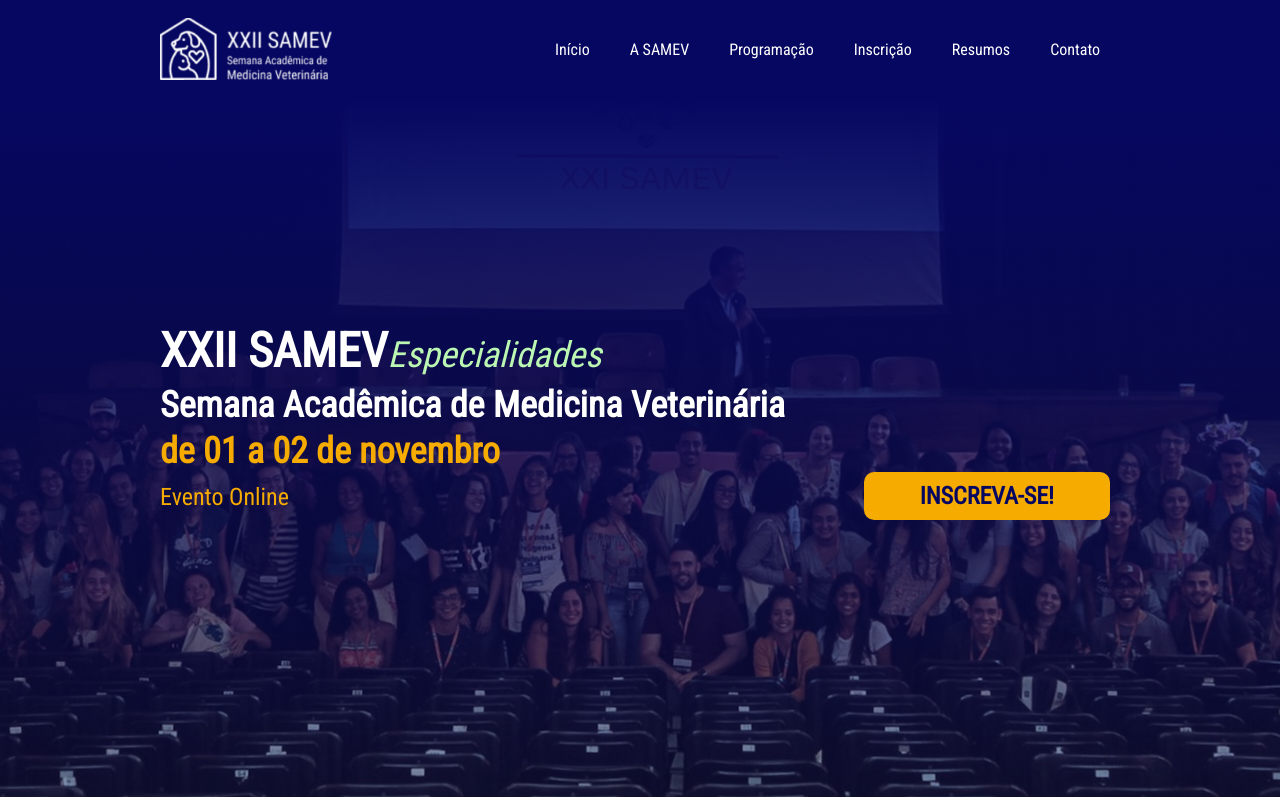
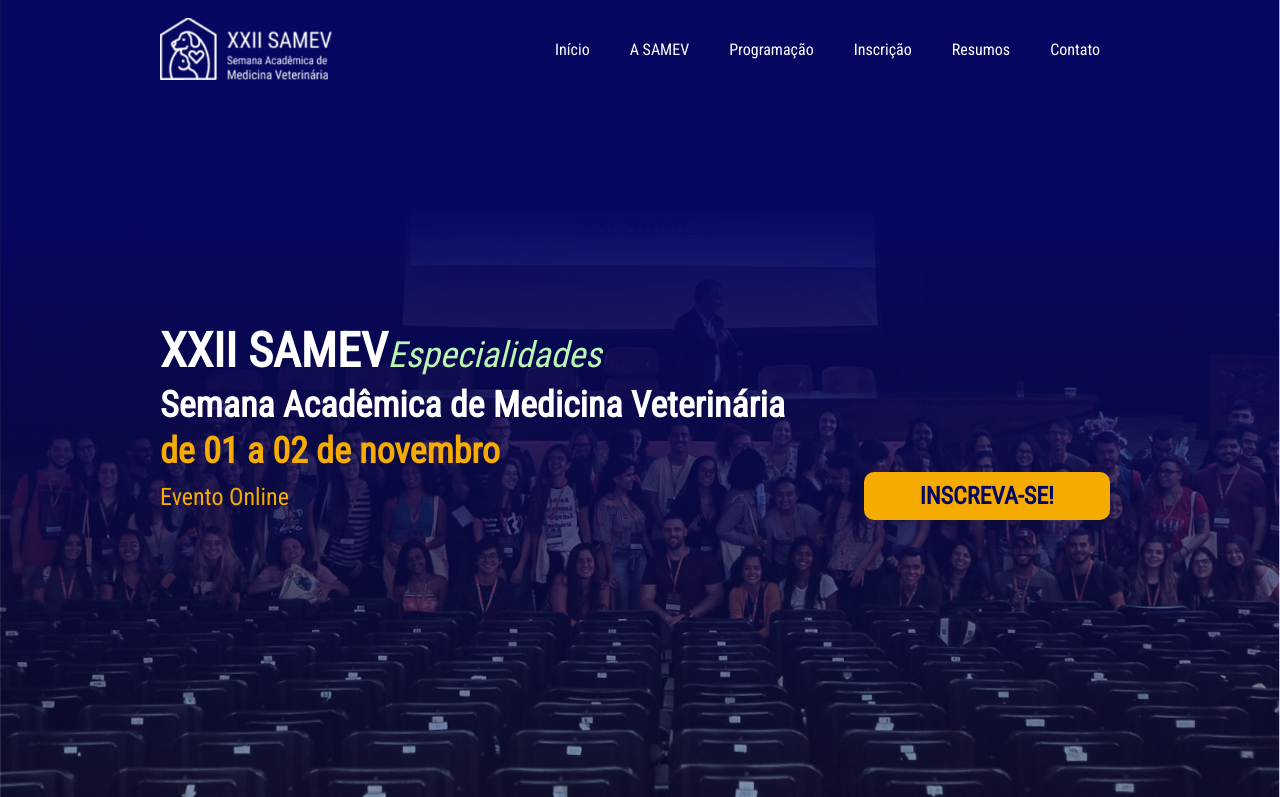
Before and after one commit to lauro-ladeira/samev-gatsby, a Gatsby site: page / in a window 1280 px wide. Shown: the top 797 px of the page. Built offline with nearby package versions, Linux system fonts and the light colour scheme; Gatsby itself is replaced by a stand-in of ours.

Commit message:
teste header image

```diff
--- a/package.json
+++ b/package.json
@@ -10,6 +10,7 @@
     "@fortawesome/react-fontawesome": "^0.1.11",
     "babel-plugin-styled-components": "^1.10.7",
     "gatsby": "^2.23.12",
+    "gatsby-background-image": "^1.1.2",
     "gatsby-image": "^2.4.9",
     "gatsby-plugin-manifest": "^2.4.14",
     "gatsby-plugin-offline": "^3.2.13",
--- /dev/null
+++ b/src/components/inicio/Header/HeaderImage.js
@@ -0,0 +1,39 @@
+import React from "react"
+import { useStaticQuery, graphql } from "gatsby"
+import BackgroundImage from 'gatsby-background-image'
+
+
+// eslint-disable-next-line react/prop-types
+const HeaderImage = ({ className, children }) => {
+  const { headerImage } = useStaticQuery(
+    graphql`
+      query {
+        headerImage: file(
+          relativePath: { eq: "samev-background.png" }
+        ) {
+          childImageSharp {
+            fluid(quality: 90, maxWidth: 1366) {
+              ...GatsbyImageSharpFluid_withWebp_tracedSVG
+            }
+          }
+        }
+      }
+    `
+  )
+
+  return (
+    <BackgroundImage
+      Tag="section"
+      className={className}
+      fluid={headerImage.childImageSharp.fluid}
+      id="gbitest"
+      role="img"
+      aria-label="gbitest"
+      fadeIn={`soft`}
+    >
+      {children}
+    </BackgroundImage>
+  )
+}
+
+export default HeaderImage
--- a/src/components/inicio/Header/index.js
+++ b/src/components/inicio/Header/index.js
@@ -7,7 +7,16 @@ const Header = () => {
       <S.HeaderContainer>
         <S.TitleContainer>
           <S.Title>XXII SAMEV</S.Title>
-          <S.Color style={{ color: '#BBF6B2', fontStyle: "italic", fontWeight: "normal" }}> Especialidades</S.Color>
+          <S.Color
+            style={{
+              color: "#BBF6B2",
+              fontStyle: "italic",
+              fontWeight: "normal",
+            }}
+          >
+            {" "}
+            Especialidades
+          </S.Color>
           <S.Description>
             Semana Acadêmica de Medicina Veterinária <S.Break />
           </S.Description>
--- a/src/components/inicio/Header/styled.js
+++ b/src/components/inicio/Header/styled.js
@@ -2,20 +2,28 @@ import styled from "styled-components"
 import media from "styled-media-query"
 import { Link } from "gatsby"
 
-import HeaderImage from "../../../images/pessoas-samev-2019.jpg"
+import HeaderImage from "./HeaderImage"
+// import HeaderImage from "../../../images/pessoas-samev-2019.jpg"
 
-export const HeaderWrapper = styled.div`
-  background-image: linear-gradient(
-      180deg,
-      #060761 12.31%,
-      rgba(6, 7, 97, 0) 144.2%
-    ),
-    url(${HeaderImage});
+export const HeaderWrapper = styled(HeaderImage)`
   background-position: center;
 
   width: 100%;
   height: 100vh;
 `
+
+// export const HeaderWrapper = styled.div`
+//   background-image: linear-gradient(
+//       180deg,
+//       #060761 12.31%,
+//       rgba(6, 7, 97, 0) 144.2%
+//     ),
+//     url(${HeaderImage});
+//   background-position: center;
+
+//   width: 100%;
+//   height: 100vh;
+// `
 
 export const HeaderContainer = styled.div`
   margin: 0 auto;
```
Also changed, not shown: src/images/samev-background.png (added), 1 other file.
